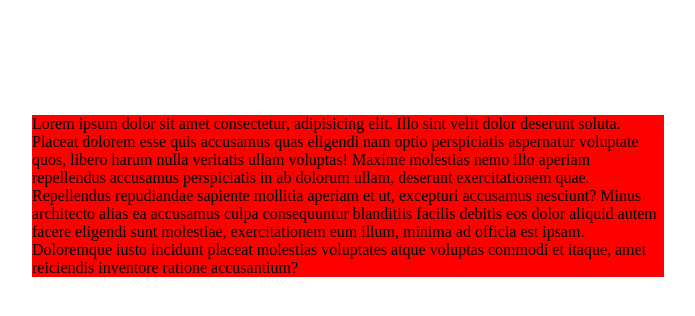
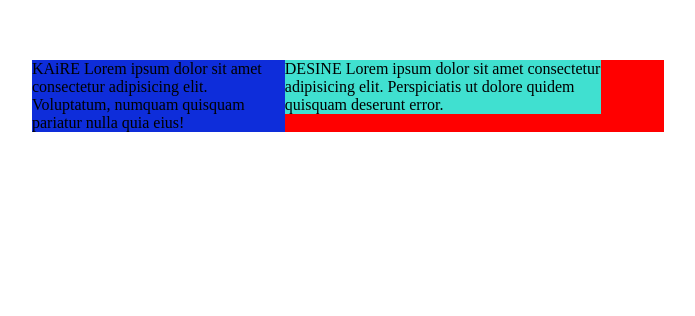
Before and after one commit to GiedreSavickiene/2-serlokas, a website: page index.html in a window 1280 px wide. Shown: the part 138-454 px from the top of the page, without its empty margins (292-987 px from the left). Drawn offline with Linux system fonts and the light colour scheme.

Commit message:
Two colums

```diff
--- a/index.html
+++ b/index.html
@@ -7,7 +7,14 @@
     <title>Serlokas</title>
 </head>
 <body>
-    <div style="background-color: red; width: 50%;margin-left: 25%;margin-top: 20%;">Lorem ipsum dolor sit amet consectetur, adipisicing elit. Illo sint velit dolor deserunt soluta. Placeat dolorem esse quis accusamus quas eligendi nam optio perspiciatis aspernatur voluptate quos, libero harum nulla veritatis ullam voluptas! Maxime molestias nemo illo aperiam repellendus accusamus perspiciatis in ab dolorum ullam, deserunt exercitationem quae. Repellendus repudiandae sapiente mollitia aperiam et ut, excepturi accusamus nesciunt? Minus architecto alias ea accusamus culpa consequuntur blanditiis facilis debitis eos dolor aliquid autem facere eligendi sunt molestiae, exercitationem eum illum, minima ad officia est ipsam. Doloremque iusto incidunt placeat molestias voluptates atque voluptas commodi et itaque, amet reiciendis inventore ratione accusantium?</div>
+    <div style="background-color: red; width: 50%;margin-left: 25%;margin-top: 15%;display: inline-block;">
+        <div style="background-color: rgb(14, 45, 218); width: 40%; display: inline-block; float: left;">
+            KAiRE Lorem ipsum     dolor sit amet consectetur adipisicing elit. Voluptatum, numquam quisquam pariatur nulla quia eius!
+        </div>
+        <div style="background-color: turquoise; width: 50%; display:inline-block; float: left; margin-left: %;">
+            DESINE Lorem ipsum dolor sit amet consectetur adipisicing elit. Perspiciatis ut dolore quidem quisquam deserunt error.
+        </div>
+    </div>
 
 
 
@@ -33,5 +40,13 @@
     margin-right: 25%
     margin-bottom: 25%
 
+    Elementu tvaizdavims:
+    display:block;      default (nepriklausanciai nuo plocio elementi krent horizontaliai)
+    display: inline-block   elementas gali buti vienoje eileje su kitais
+
+    Priverstinis elementu sustumimas horizontaliai:
+    flot: left;
+    float: right;
+
 
 -->
```
